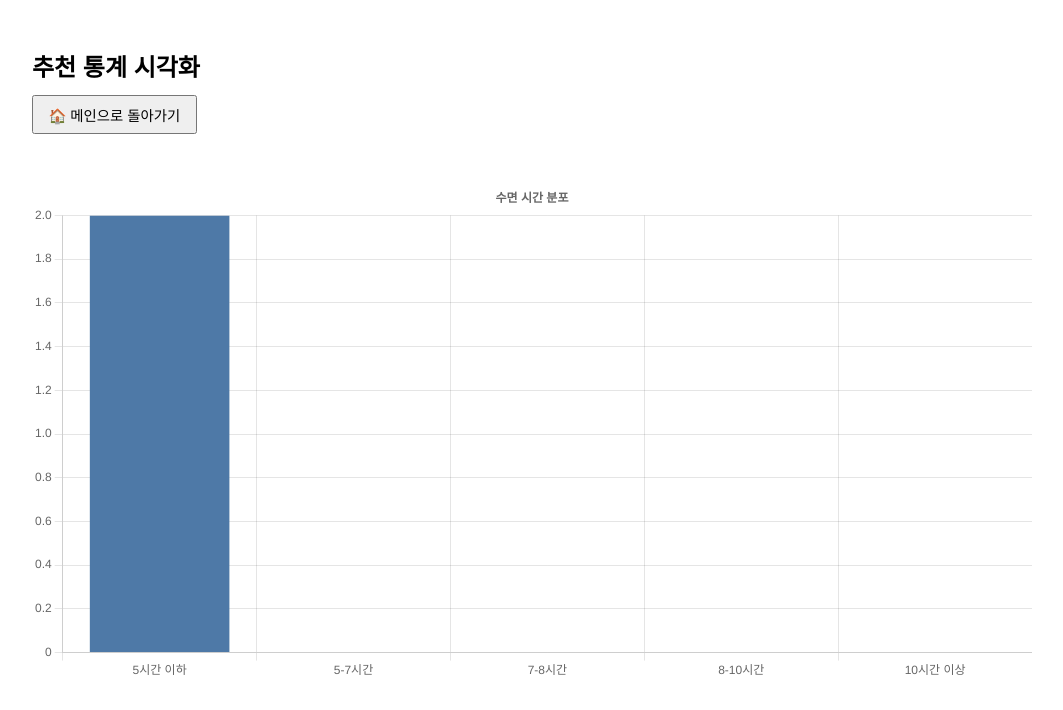
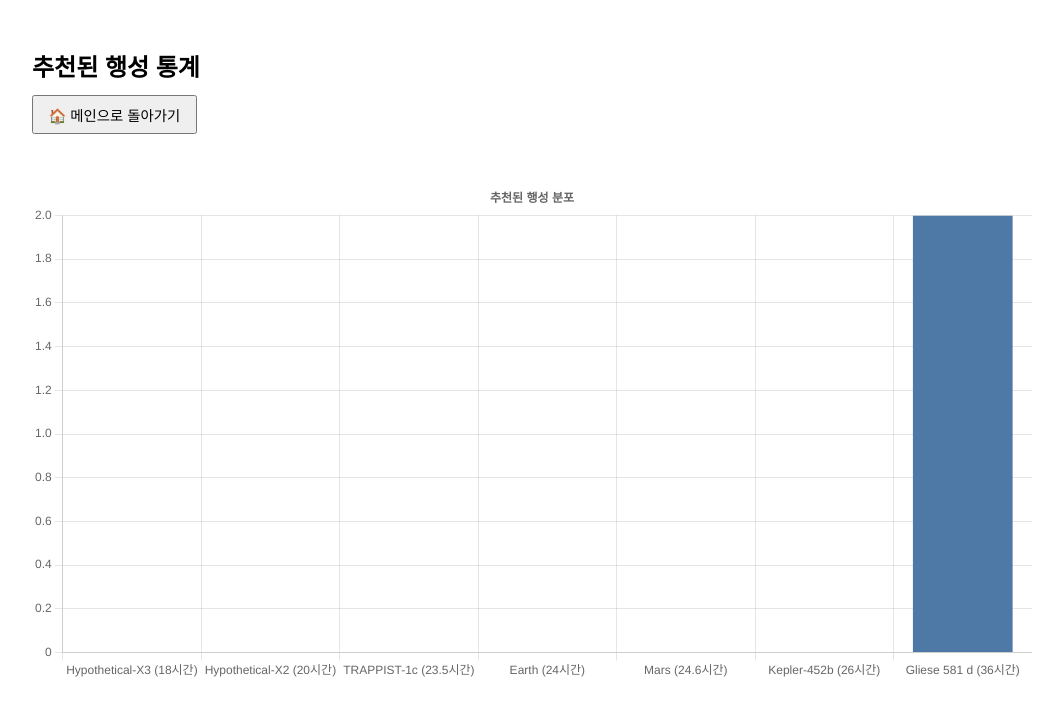
Before and after one commit to yoonseo-323/planet-recommender, a website: page public/stats.html in a window 1280 px wide. Shown: the top 710 px of the page, without its empty margins (108-1171 px from the left). Drawn offline with nearby package versions, Linux system fonts and the light colour scheme.

Commit message:
UI 개선: 버튼 조건, 행성 통계, 응답 필터링 반영

```diff
--- a/public/stats.html
+++ b/public/stats.html
@@ -28,14 +28,10 @@
   </style>
 </head>
 <body>
-  <h1>추천 통계 시각화</h1>
+  <h1>추천된 행성 통계</h1>
   <button onclick="location.href='/'">🏠 메인으로 돌아가기</button>
 
-  <canvas id="sleepTimeChart"></canvas>
-  <canvas id="sleepStartChart"></canvas>
-  <canvas id="activeStartChart"></canvas>
-  <canvas id="mealChart"></canvas>
-  <canvas id="scoreChart"></canvas>
+  <canvas id="planetChart"></canvas>
 
   <script>
     async function loadData() {
@@ -44,72 +40,40 @@
       return data;
     }
 
-    function makeBarChart(ctxId, label, dataset, labels) {
-      const ctx = document.getElementById(ctxId).getContext('2d');
+    function makeBarChart(id, label, dataMap, labels) {
+      const ctx = document.getElementById(id).getContext('2d');
       new Chart(ctx, {
         type: 'bar',
         data: {
           labels,
           datasets: [{
             label,
-            data: labels.map(key => dataset[key] || 0),
+            data: labels.map(k => dataMap[k] || 0),
             backgroundColor: '#4e79a7'
           }]
         },
         options: {
           responsive: true,
           plugins: {
-            legend: { display: false },
-            title: { display: true, text: label }
-          }
-        }
-      });
-    }
-
-    function makeScoreChart(scores) {
-      const ctx = document.getElementById('scoreChart').getContext('2d');
-      new Chart(ctx, {
-        type: 'line',
-        data: {
-          labels: scores.map((_, i) => i + 1),
-          datasets: [{
-            label: '추천 점수',
-            data: scores,
-            fill: false,
-            borderColor: '#f28e2b',
-            tension: 0.1
-          }]
-        },
-        options: {
-          responsive: true,
-          plugins: {
-            title: { display: true, text: '점수 분포' }
+            title: { display: true, text: label },
+            legend: { display: false }
           }
         }
       });
     }
 
     loadData().then(data => {
-      const count = (list) => list.reduce((acc, item) => {
-        acc[item] = (acc[item] || 0) + 1;
-        return acc;
-      }, {});
+      const count = {};
+      data.forEach(d => {
+        count[d.planet] = (count[d.planet] || 0) + 1;
+      });
 
-      const sleepTimes = count(data.map(d => d.sleepTime));
-      const sleepStarts = count(data.map(d => d.sleepStart));
-      const activeStarts = count(data.map(d => d.activeStart));
-      const meals = count(data.map(d => d.mealCount));
-      const scores = data.map(d => d.score);
+      const planetLabels = [
+        "Hypothetical-X3 (18시간)", "Hypothetical-X2 (20시간)", "TRAPPIST-1c (23.5시간)",
+        "Earth (24시간)", "Mars (24.6시간)", "Kepler-452b (26시간)", "Gliese 581 d (36시간)"
+      ];
 
-      makeBarChart('sleepTimeChart', '수면 시간 분포', sleepTimes,
-        ["5시간 이하", "5-7시간", "7-8시간", "8-10시간", "10시간 이상"]);
-      makeBarChart('sleepStartChart', '수면 시작 시간 분포', sleepStarts,
-        ["22시 이전", "22-0시", "0-2시", "2시 이후"]);
-      makeBarChart('activeStartChart', '준비 시작 시간 분포', activeStarts,
-        ["2시간 이상 전에 준비", "2시간-1시간 전", "1시간-30분 전", "30분 이내"]);
-      makeBarChart('mealChart', '식사 횟수 분포', meals,
-        ["1회", "2회", "3회", "3회 이상"]);
-      makeScoreChart(scores);
+      makeBarChart("planetChart", "추천된 행성 분포", count, planetLabels);
     });
   </script>
 </body>
```
Also changed, not shown: public/index.html (+15 -8 lines), public/responses.html (+2 -2 lines).
